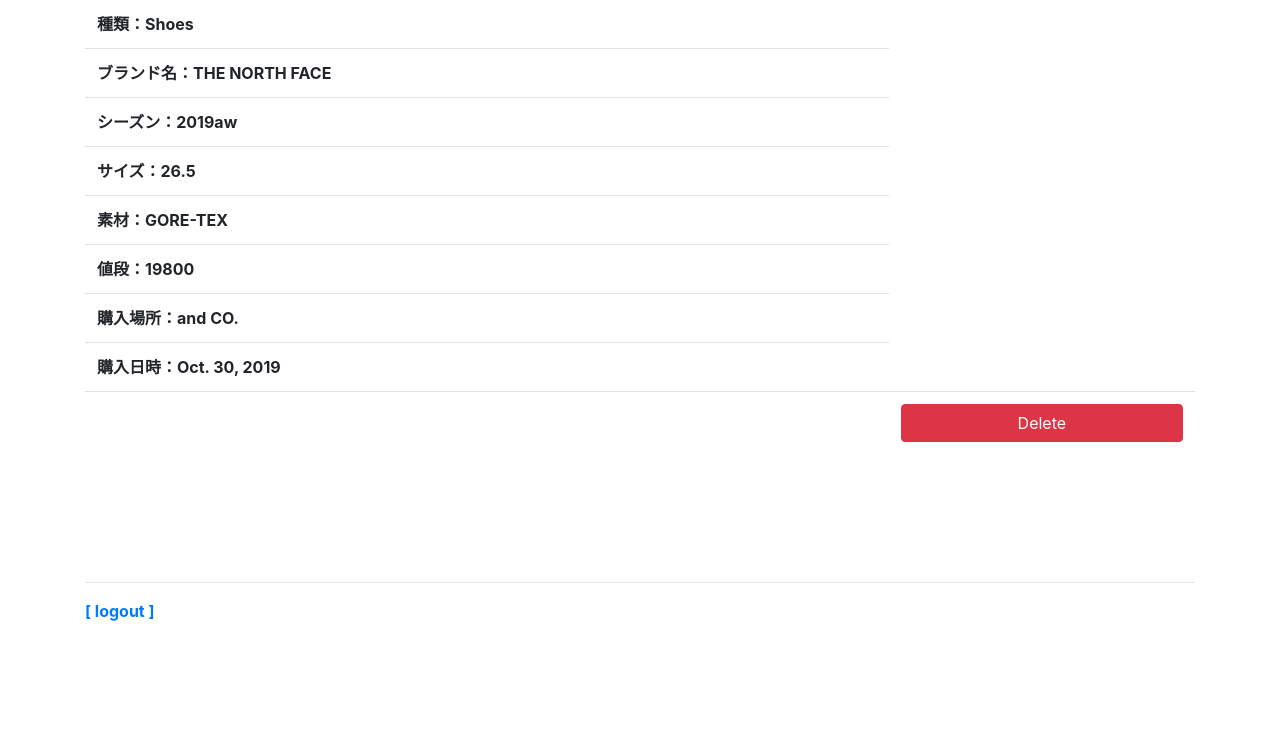
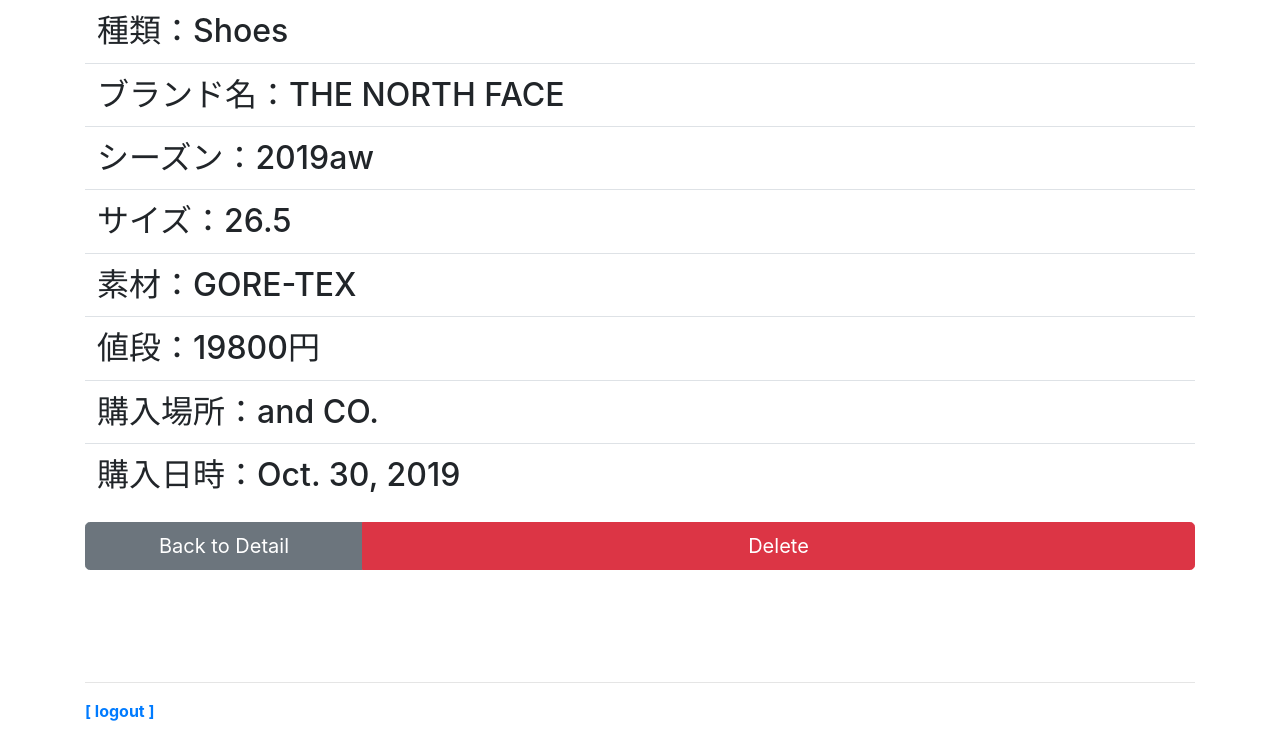
Before and after one commit to kimuson13/close-cloth, a Django app: page /clothes/delete/9 in a window 1280 px wide. Shown: the part 576-1315 px from the top of the page. Before the commit the page ends 1197 px from the top, so only its background shows below. Run offline with Django 3.2, Linux system fonts and the light colour scheme; a user stored in the database is signed in; data comes from the database, SQL or seed files in the repository; both versions use the stored data as it was after the commit; lists and menus that the app fills with data are empty; some libraries are stand-ins or nearby versions.

Commit message:
end top CRUD

```diff
--- a/cloth_manage/clothes/templates/clothes/delete.html
+++ b/cloth_manage/clothes/templates/clothes/delete.html
@@ -7,37 +7,38 @@
 {% endblock %}
 
 {% block content %}
-<img src="{{ MEDIA_URL }}{{obj.post_images}}" class="img-fluid">
+<img src="{{ MEDIA_URL }}{{obj.post_images}}" class="img-fluid d-block mx-auto">
 <table class="table">
     <tr>
-        <th>種類：{{obj.get_item_info_display}}</th>
+        <th class="h2">種類：{{obj.get_item_info_display}}</th>
     </tr>
     <tr>
-        <th>ブランド名：{{obj.brand_name}}</th>
+        <th class="h2">ブランド名：{{obj.brand_name}}</th>
     </tr>
     <tr>
-        <th>シーズン：{{obj.season}}</th>
+        <th class="h2">シーズン：{{obj.season}}</th>
     </tr>
     <tr>
-        <th>サイズ：{{obj.cloth_size}}</th>
+        <th class="h2">サイズ：{{obj.cloth_size}}</th>
     </tr>
     <tr>
-        <th>素材：{{obj.material}}</th>
+        <th class="h2">素材：{{obj.material}}</th>
     </tr>
     <tr>
-        <th>値段：{{obj.price}}</th>
+        <th class="h2">値段：{{obj.price}}円</th>
     </tr>
     <tr>
-        <th>購入場所：{{obj.buying_place}}</th>
+        <th class="h2">購入場所：{{obj.buying_place}}</th>
     </tr>
     <tr>
-        <th>購入日時：{{obj.buying_date}}</th>
+        <th class="h2">購入日時：{{obj.buying_date}}</th>
     </tr>
-    <form action="{% url 'delete' id %}" method="POST">
-        {% csrf_token %}
-        <tr><th></th><td>
-            <input type="submit" value="Delete" class="btn btn-danger w-100">
-        </td></tr>
-    </form>
 </table>
+<form action="{% url 'delete' id %}" method="POST">
+    {% csrf_token %}
+    <div class="btn-group btn-group-lg w-100">
+        <a class="btn btn-lg btn-secondary w-25" href="{% url 'detail' id %}">Back to Detail</a>
+        <input type="submit" value="Delete" class="btn btn-danger w-75 btn-lg">
+    </div>
+</form>
 {% endblock %}
```
Also changed, not shown: cloth_manage/clothes/templates/clothes/edit.html (+6 -6 lines), cloth_manage/db.sqlite3.
